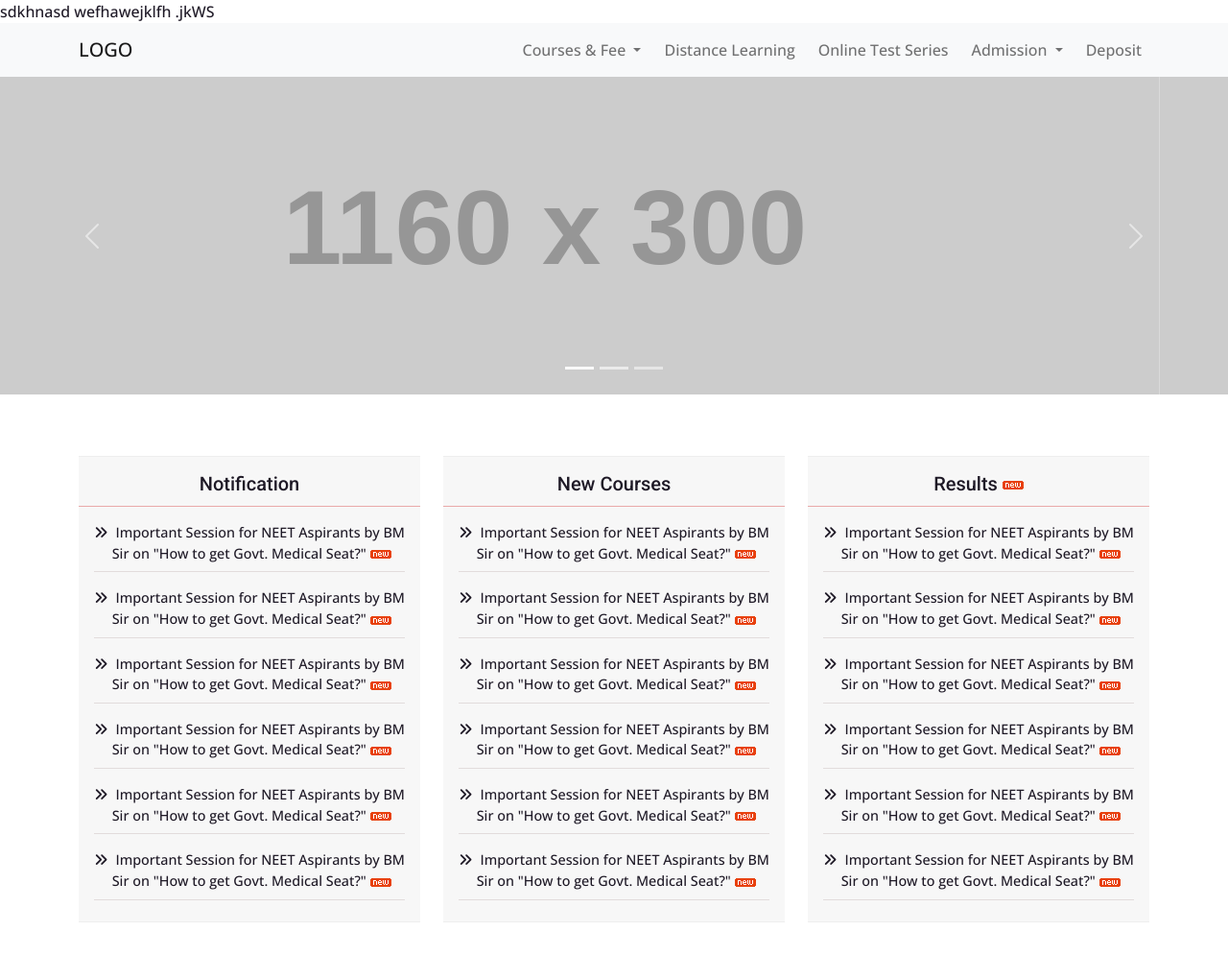
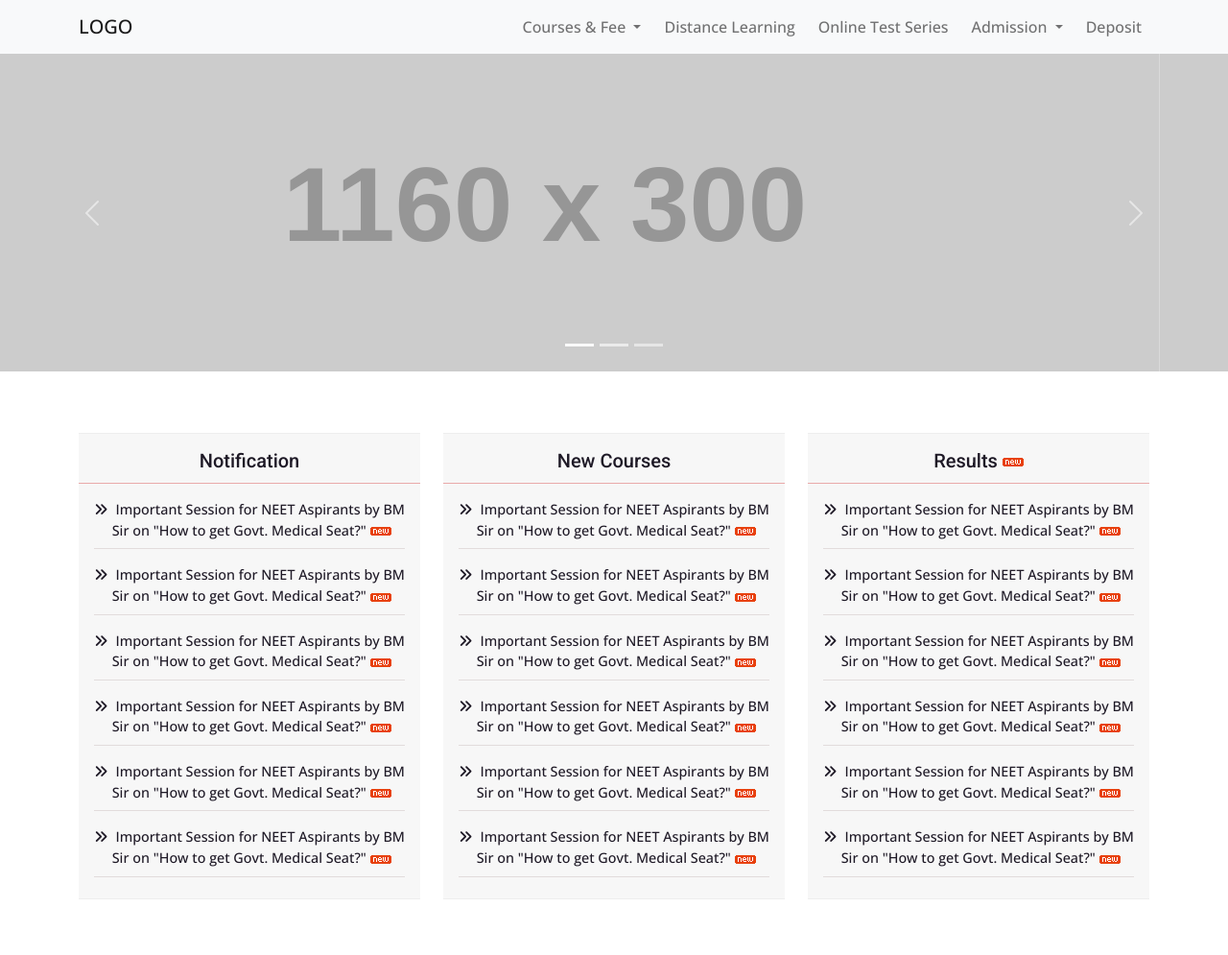
Before and after one commit to Umeshsuman/skm_project, a plain HTML site: page index.html in a window 1280 px wide. Shown: the top 995 px of the page at 96% size. Drawn offline with nearby package versions, Linux system fonts and the light colour scheme; placeholder pictures from the web are drawn by us.

Commit message:
Update index.html

```diff
--- a/index.html
+++ b/index.html
@@ -14,7 +14,6 @@
     <link rel="stylesheet" href="assets/css/style.css">
 </head>
 <body>
-  <div>sdkhnasd wefhawejklfh .jkWS</div>
   <!-- Navigation Bar -->
   <nav class="navbar navbar-expand-lg bg-light">
     <div class="container">
```
